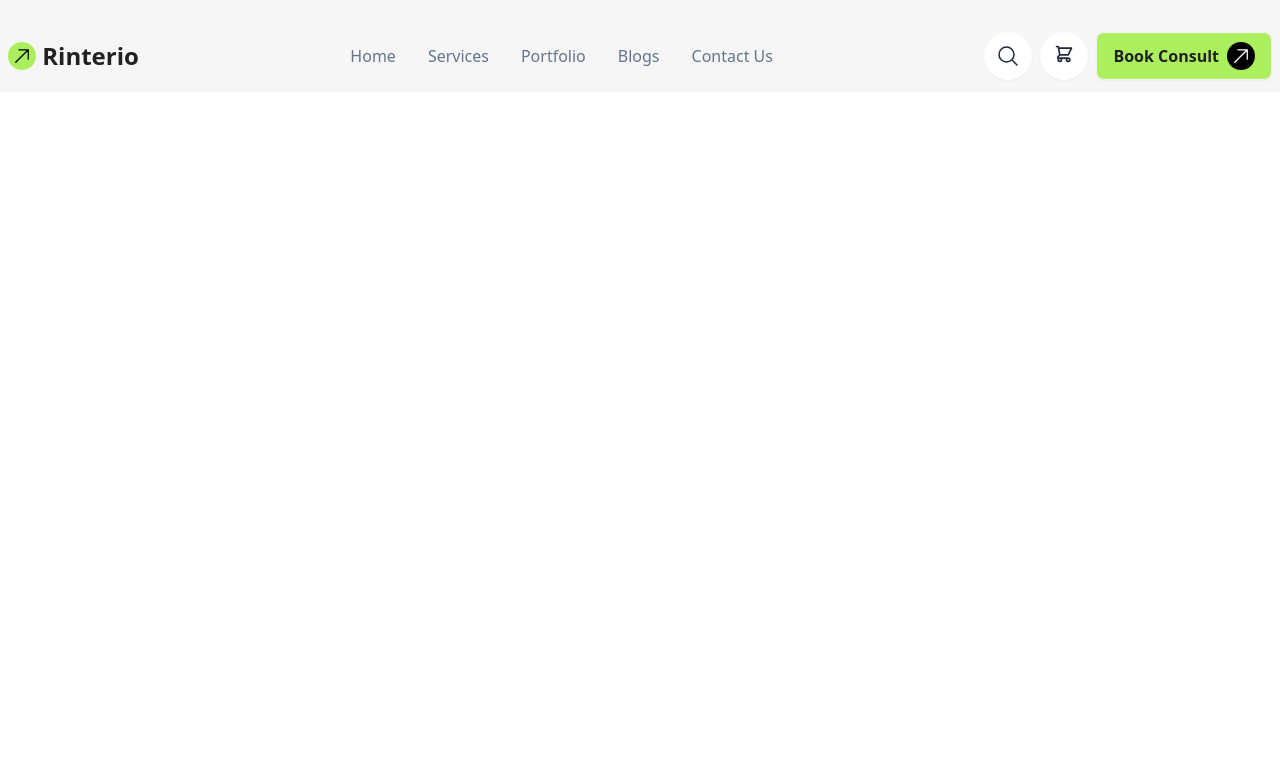
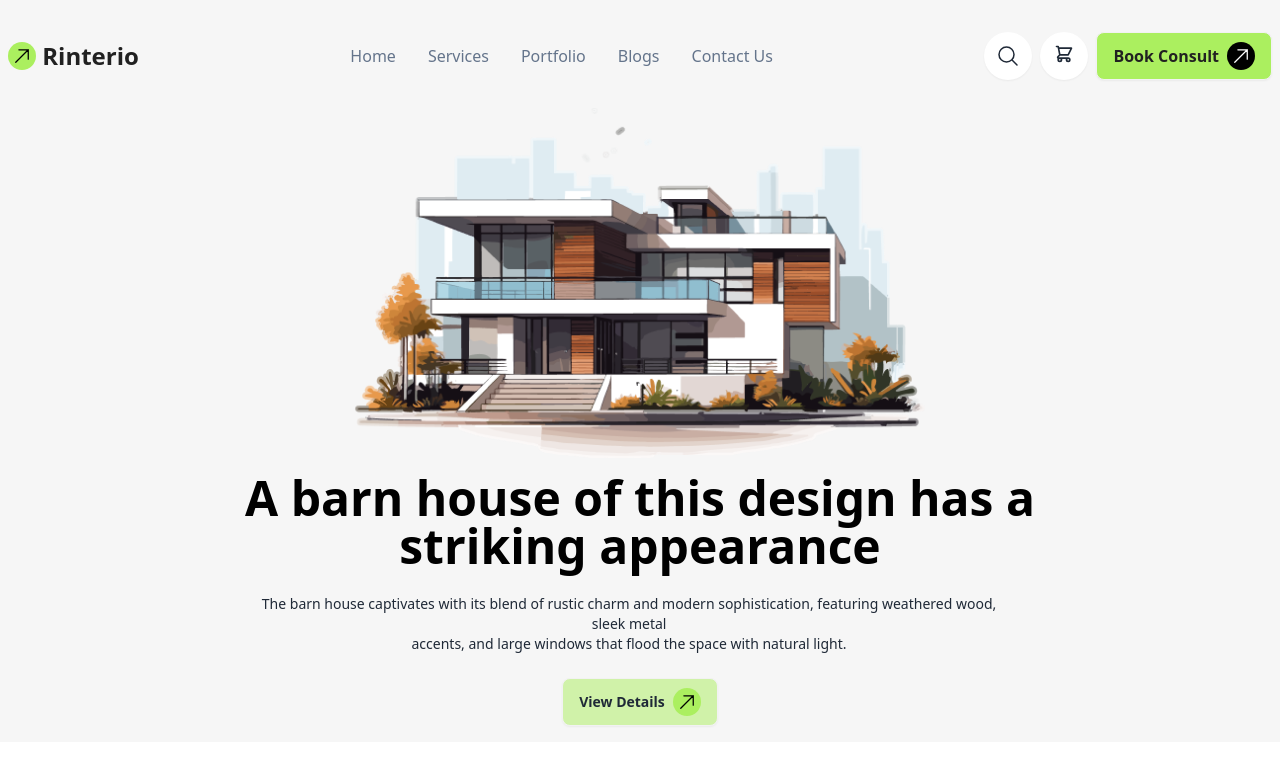
Before and after one commit to Nafees37/project_tailwind_and_daisyUI, a plain HTML site: page index.html in a window 1280 px wide. Drawn offline with nearby package versions, Linux system fonts and the light colour scheme.

Commit message:
Hero Section Done

```diff
--- a/index.html
+++ b/index.html
@@ -23,7 +23,6 @@
 
   <header class="bg-[#F6F6F6]">
     <section class="max-w-screen-xl mx-auto pt-5">
-
       <div class="navbar flex justify-between">
         <div class="cursor-pointer">
           <span class="rounded-full bg-[#ABEF5F] p-1 text-black">
@@ -44,16 +43,13 @@
           </ul>
         </div>
         <div class="">
-
           <button class="btn btn-circle bg-white hover:bg-white border-none hidden sm:block">
             <svg xmlns="http://www.w3.org/2000/svg" fill="none" viewBox="0 0 24 24" stroke-width="1.5"
               stroke="currentColor" class="size-6 mx-auto">
               <path stroke-linecap="round" stroke-linejoin="round"
                 d="m21 21-5.197-5.197m0 0A7.5 7.5 0 1 0 5.196 5.196a7.5 7.5 0 0 0 10.607 10.607Z" />
             </svg>
-
           </button>
-
           <div tabindex="0" role="button"
             class="btn bg-white btn-circle hover:bg-white border-none hidden sm:block mx-2">
             <div class="indicator">
@@ -64,7 +60,6 @@
               </svg>
             </div>
           </div>
-
           <div class="hidden sm:block">
             <a class="btn bg-[#ABEF5F] hover:bg-[#ABEF5F] text-base text-[#212121] font-black">Book Consult
               <span class="rounded-full bg-black p-1 text-white">
@@ -77,15 +72,37 @@
           </div>
           <div class="dropdown">
             <div tabindex="0" role="button" class="btn lg:hidden hover:bg-[#F6F6F6] bg-[#F6F6F6] border-none">
-
               <svg xmlns="http://www.w3.org/2000/svg" fill="none" viewBox="0 0 24 24" stroke-width="1.5"
                 stroke="currentColor" class="size-6">
                 <path stroke-linecap="round" stroke-linejoin="round" d="M3.75 6.75h16.5M3.75 12h16.5m-16.5 5.25h16.5" />
               </svg>
-
             </div>
           </div>
+        </div>
+      </div>
+    </section>
 
+    <section>
+
+      <div class="hero">
+
+        <div class="hero-content text-center flex-col">
+          <div class="">
+            <img src="assets/images/banner.png" alt="" class="max-w-full">
+          </div>
+          <div class="">
+            <h1 class="text-5xl text-black font-black">A barn house of this design has a <br> striking appearance</h1>
+            <p class="py-6 max-w-screen-md font text-sm">The barn house captivates with its blend of rustic charm and modern sophistication, featuring weathered wood, sleek metal <br> accents, and large windows that flood the space with natural light.</p>
+            <button class="btn bg-[#ABEF5F80]">
+              <span class="font-bold">View Details</span>
+              <span class="rounded-full bg-[#ABEF5F] p-1 text-black">
+                <svg xmlns="http://www.w3.org/2000/svg" fill="none" viewBox="0 0 24 24" stroke-width="1.5"
+                  stroke="currentColor" class="size-5">
+                  <path stroke-linecap="round" stroke-linejoin="round" d="m4.5 19.5 15-15m0 0H8.25m11.25 0v11.25" />
+                </svg>
+              </span>
+            </button>
+          </div>
         </div>
       </div>
 
```
